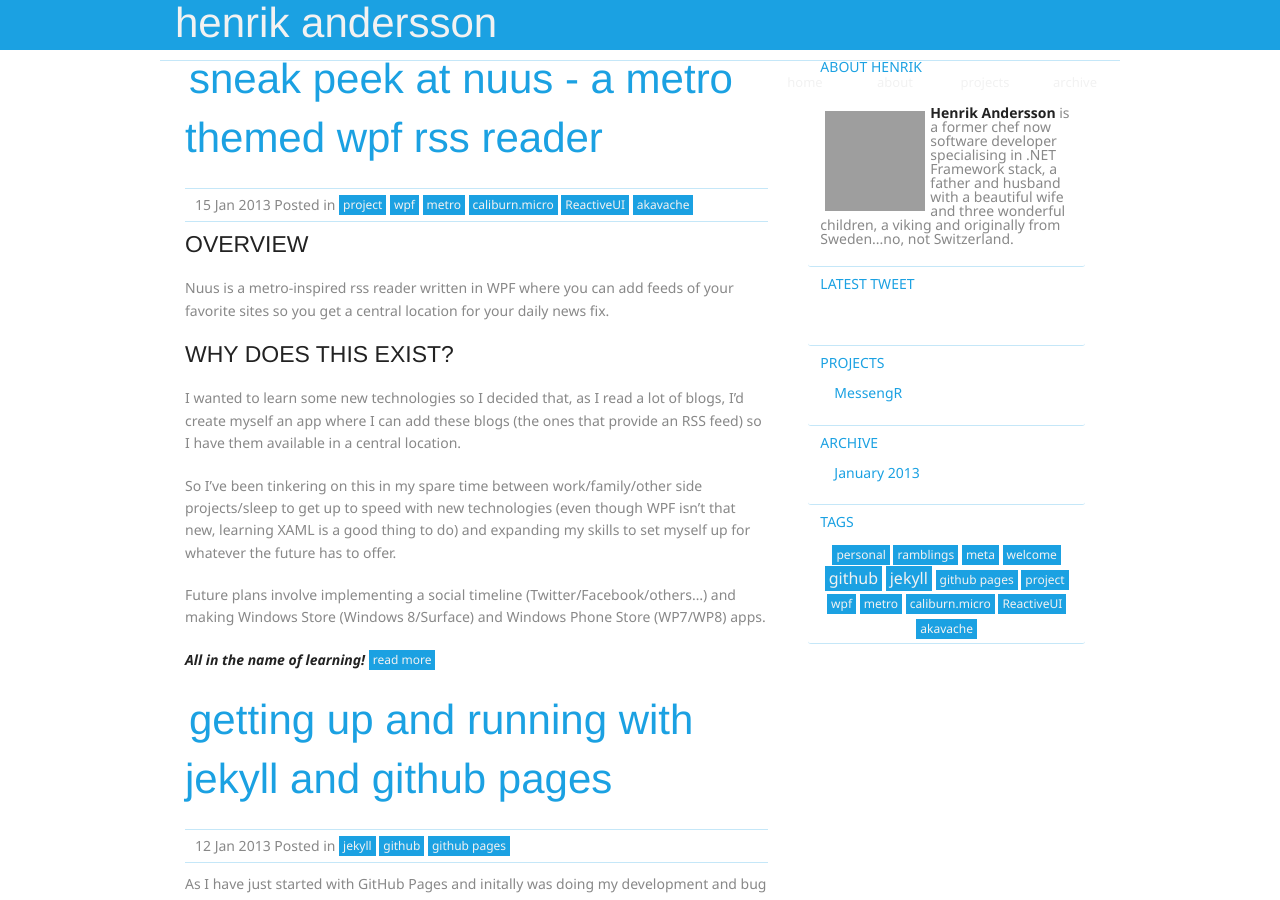
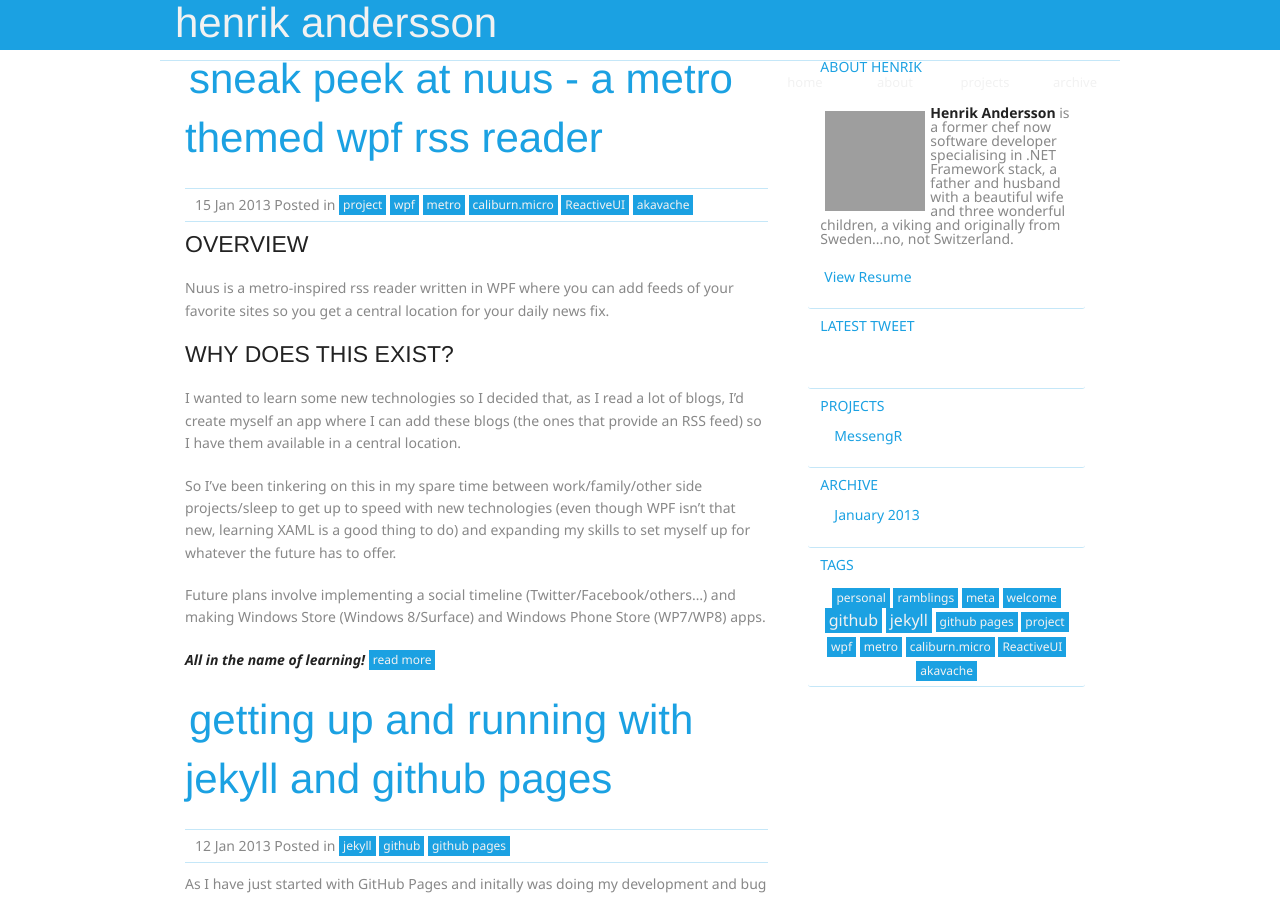
Before and after one commit to hnrkndrssn/hnrkndrssn.github.io, a Jekyll site: the page built from index.html, in a window 1280 px wide and 900 px high. Built offline with Jekyll 4.4.1, drawn with Linux system fonts in a browser that asks for light colours; Markdown is read by kramdown in place of the engine named in the settings; the list of posts is cut into pages by our own code; grey boxes are pictures that could not be loaded.

Commit message:
Add resume to site

```diff
--- a/_layouts/default.html
+++ b/_layouts/default.html
@@ -64,6 +64,8 @@
                 <p>
                     <div id="gravatar">&nbsp;</div>
                     <strong>Henrik Andersson</strong> is a former chef now software developer specialising in .NET Framework stack, a father and husband with a beautiful wife and three wonderful children, a viking and originally from Sweden...no, not Switzerland.
+					<p></p>
+					<p><a href="/Henrik_Andersson_CV.pdf">View Resume</a></p>
                 </p>
             </fieldset>
             <fieldset>
@@ -100,7 +102,9 @@
                 <legend class="accent">tags</legend>
                 <ul id="tagcloud">
                     {% for tag in site.tags %}
-                        <li><span class="label" style="font-size: {{ tag[1] | size | minus:1 | times:4 | plus:12 }}px;line-height:{{ tag[1] | size | minus:1 | times:4 | times:14 | divided_by:12 | plus:14 }}px"><a href="/tags#{{ tag[0] }}">{{ tag[0] }}</a></span></li>
+                        <li>
+						<span class="label" style="font-size: {{ tag[1] | size | minus:1 | times:4 | plus:12 }}px;line-height:{{ tag[1] | size | minus:1 | times:4 | times:14 | divided_by:12 | plus:14 }}px">
+						<a href="/tags#{{ tag[0] }}">{{ tag[0] }}</a></span></li>
                     {% endfor %}
                 </ul>
             </fieldset>
```
Also changed, not shown: 1 other file.
